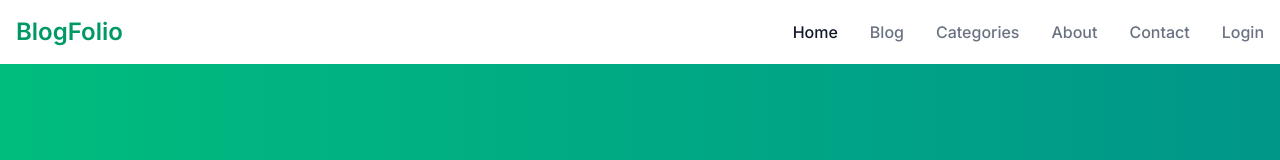
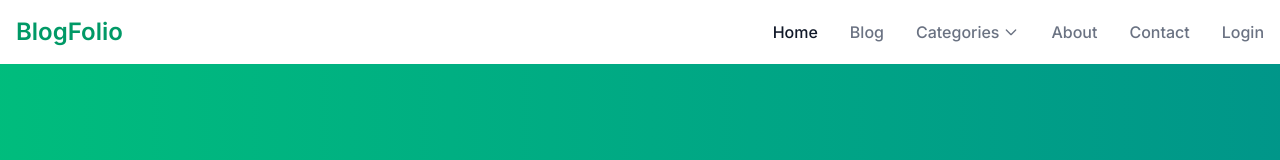
Before and after one commit to TinzarTun/react-app, a React (Vite) app: page / in a window 1280 px wide. Shown: the top 160 px of the page. Built offline with nearby package versions, Linux system fonts and the light colour scheme.

Commit message:
make drop down catagories at header section.
install react router dom

```diff
--- a/package.json
+++ b/package.json
@@ -14,6 +14,7 @@
     "lucide-react": "^0.511.0",
     "react": "^19.1.0",
     "react-dom": "^19.1.0",
+    "react-router-dom": "^7.6.0",
     "tailwindcss": "^4.1.7"
   },
   "devDependencies": {
--- a/src/components/Header.tsx
+++ b/src/components/Header.tsx
@@ -1,4 +1,39 @@
+"use client";
+
+import { useState, useEffect, useRef } from "react";
+
 export default function Header() {
+  const [isDropdownOpen, setIsDropdownOpen] = useState(false);
+  const dropdownRef = useRef<HTMLDivElement>(null);
+
+  const toggleDropdown = () => {
+    setIsDropdownOpen(!isDropdownOpen);
+  };
+
+  const closeDropdown = () => {
+    setIsDropdownOpen(false);
+  };
+
+  // Close dropdown when clicking outside
+  useEffect(() => {
+    const handleClickOutside = (event: MouseEvent) => {
+      if (
+        dropdownRef.current &&
+        !dropdownRef.current.contains(event.target as Node)
+      ) {
+        closeDropdown();
+      }
+    };
+
+    if (isDropdownOpen) {
+      document.addEventListener("mousedown", handleClickOutside);
+    }
+
+    return () => {
+      document.removeEventListener("mousedown", handleClickOutside);
+    };
+  }, [isDropdownOpen]);
+
   return (
     <header className="bg-white shadow-sm">
       <div className="container mx-auto px-4 py-4 flex items-center justify-between">
@@ -13,17 +48,69 @@ export default function Header() {
             Home
           </a>
           <a
-            href="#"
+            href="#blog"
             className="font-medium text-gray-500 hover:text-emerald-600 transition"
           >
             Blog
           </a>
-          <a
-            href="#"
-            className="font-medium text-gray-500 hover:text-emerald-600 transition"
-          >
-            Categories
-          </a>
+          <div className="relative" ref={dropdownRef}>
+            <button
+              onClick={toggleDropdown}
+              className="font-medium text-gray-500 hover:text-emerald-600 transition focus:outline-none flex items-center"
+              id="category-dropdown"
+              aria-haspopup="true"
+              aria-expanded={isDropdownOpen}
+            >
+              Categories
+              <svg
+                className={`ml-1 h-4 w-4 transition-transform ${
+                  isDropdownOpen ? "rotate-180" : ""
+                }`}
+                fill="none"
+                stroke="currentColor"
+                viewBox="0 0 24 24"
+              >
+                <path
+                  strokeLinecap="round"
+                  strokeLinejoin="round"
+                  strokeWidth={2}
+                  d="M19 9l-7 7-7-7"
+                />
+              </svg>
+            </button>
+            {isDropdownOpen && (
+              <div
+                className="absolute right-0 mt-2 py-2 w-48 bg-white rounded-md shadow-lg border border-gray-200 z-50"
+                aria-labelledby="category-dropdown"
+                role="menu"
+              >
+                <a
+                  href="#"
+                  className="block px-4 py-2 text-sm text-gray-700 hover:bg-gray-100 transition"
+                  role="menuitem"
+                  onClick={closeDropdown}
+                >
+                  Technology
+                </a>
+                <a
+                  href="#"
+                  className="block px-4 py-2 text-sm text-gray-700 hover:bg-gray-100 transition"
+                  role="menuitem"
+                  onClick={closeDropdown}
+                >
+                  Food
+                </a>
+                <a
+                  href="#"
+                  className="block px-4 py-2 text-sm text-gray-700 hover:bg-gray-100 transition"
+                  role="menuitem"
+                  onClick={closeDropdown}
+                >
+                  Health
+                </a>
+              </div>
+            )}
+          </div>
           <a
             href="#"
             className="font-medium text-gray-500 hover:text-emerald-600 transition"
@@ -62,4 +149,4 @@ export default function Header() {
       </div>
     </header>
   );
-};
+}
--- a/src/components/RecentPosts.tsx
+++ b/src/components/RecentPosts.tsx
@@ -2,7 +2,7 @@ import type { Post } from "../types/type";
 
 export default function RecentPosts({ recentPosts }: { recentPosts: Post[] }) {
   return (
-    <section className="py-12 bg-gray-100">
+    <section className="py-12 bg-gray-100" id="blog">
       <div className="container mx-auto px-4">
         <h2 className="text-2xl md:text-3xl font-bold mb-8 text-center">
           Recent Posts
--- a/src/index.css
+++ b/src/index.css
@@ -3,4 +3,5 @@
 
 *{
   font-family: "Inter", sans-serif;
+  scroll-behavior: smooth;
 }
```
Also changed, not shown: 1 other file (tests, documents, lock files or other folders).
